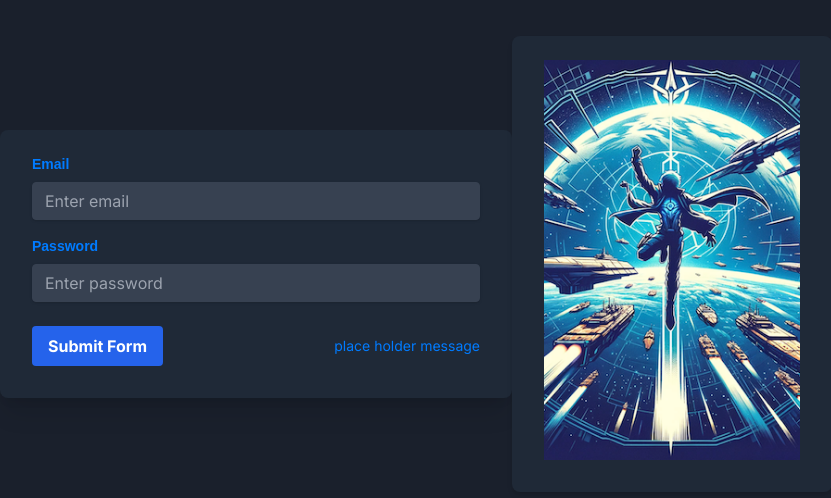
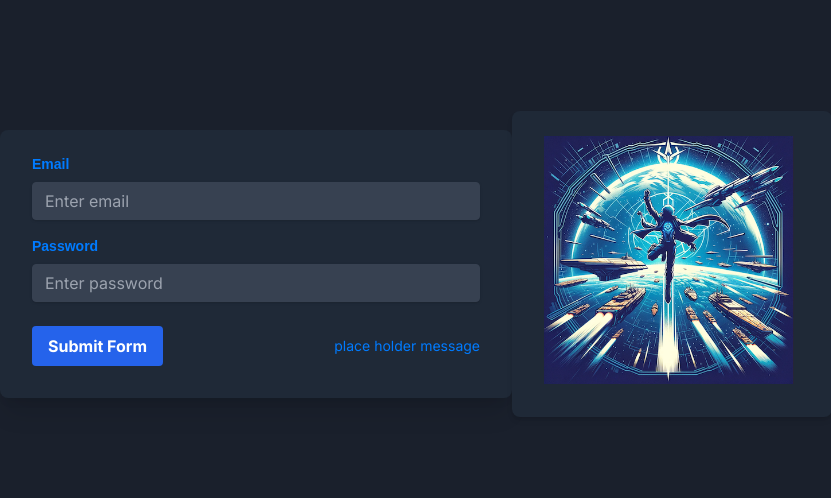
Before and after one commit to kabradshaw1/next-story, a Next.js app: page /login in a window 1280 px wide. Shown: the part 128-626 px from the top of the page, without its empty margins (224-1055 px from the left). Built offline with nearby package versions, Linux system fonts and the light colour scheme.

Commit message:
working on the things

```diff
--- a/component/Logo/Logo.tsx
+++ b/component/Logo/Logo.tsx
@@ -3,12 +3,20 @@ import Image from "next/image";
 const Logo: React.FC = () => {
  return(
   <div style={{
-    width: '100%',
-    height: '400px',
+    width: '250px',
+    height: '250px',
     position: 'relative',
     overflow: 'hidden'
   }}>
-    <Image src="/images/LOGO.png" alt="Logo Image" layout="fill" objectFit="cover" />
+    <Image src="/images/LOGO.png" alt="Logo Image" layout="fill" style={{
+      position: 'absolute',
+      width: '100%',
+      height: '100%',
+      objectFit: 'contain',
+      left: '50%',
+      top: '50%',
+      transform: 'translate(-50%, -50%)'
+    }}/>
   </div>
  )
 }
```
Also changed, not shown: alt.png (added), 1 other file (tests, documents, lock files or other folders).
